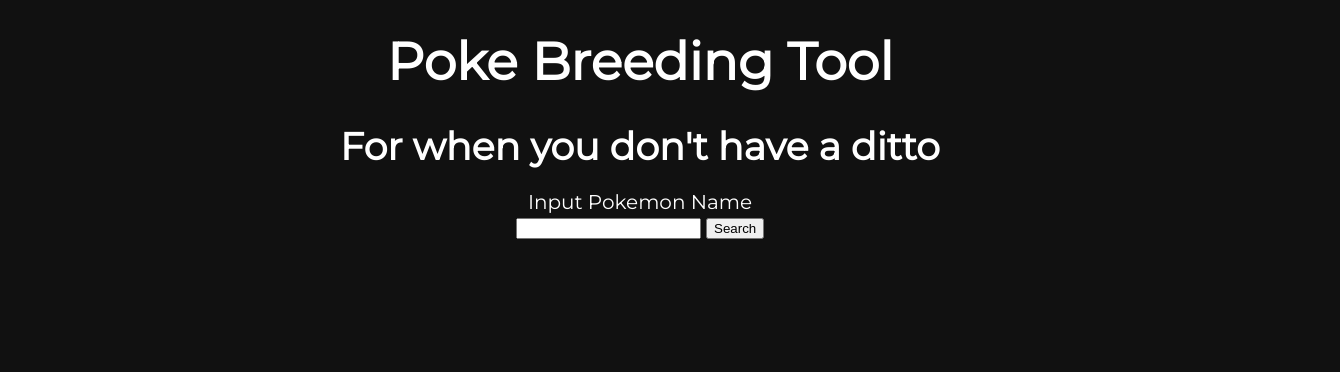
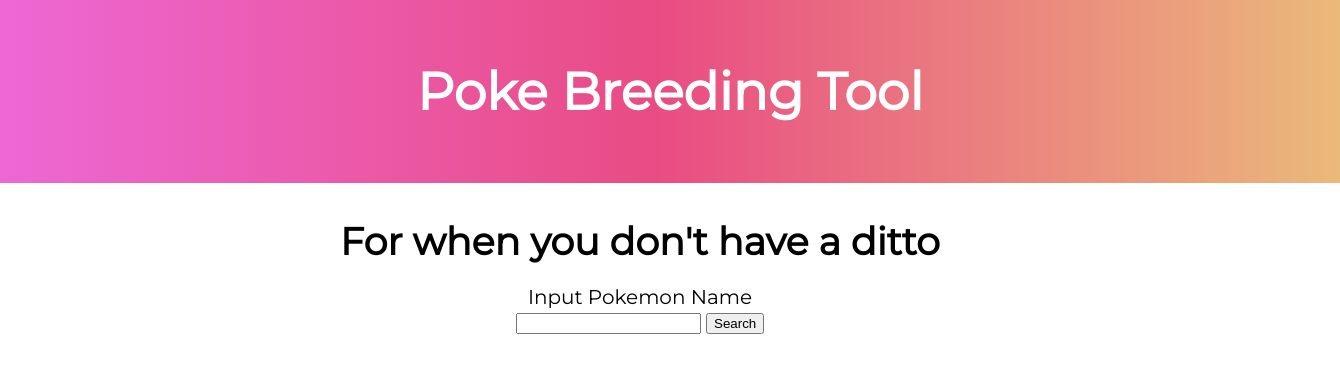
Before and after one commit to staten-island-tech/api-project-kucylwan, a website built with Parcel: page src/index.html in a window 1280 px wide. Shown: the whole page, 1340 px wide, since content can reach past the window. Built offline with nearby package versions, Linux system fonts and the light colour scheme.

Commit message:
made it look kind of like tinder but at what cost

```diff
--- a/src/index.html
+++ b/src/index.html
@@ -2,7 +2,7 @@
   <head>
     <meta charset="UTF-8" />
     <meta name="viewport" content="width=device-width, initial-scale=1.0" />
-    <title>interspecial violations of ethics</title>
+    <title>Tindermon</title>
     <link rel="preconnect" href="https://fonts.gstatic.com" />
     <link
       href="https://fonts.googleapis.com/css2?family=Montserrat&display=swap"
@@ -11,7 +11,8 @@
     <link rel="stylesheet" href="scss/style.scss" />
   </head>
   <body>
-    <h1 class="header">Poke Breeding Tool</h1>
+    <h1 class="header">
+      <div class="header-text">Poke Breeding Tool</div></h1>
     <h2 class="subheader">For when you don't have a ditto</h2>
     <section class="breeding-tool">
       <form id="input-form" class="form">
--- a/src/scss/style.scss
+++ b/src/scss/style.scss
@@ -6,19 +6,32 @@
   padding: 0;
   margin: 0;
   font-size: 62.5%;
-  color: white;
+  color: black;
   font-family: $font-main;
   font-weight: 500;
 }
 body {
-  background-color: #111;
+  background-color: white;
 }
 
 .header {
   font-size: 5.2rem;
 
+  width: 100%;
+
+  text-align: center;
+  background: linear-gradient(
+    90deg,
+    rgba(237, 104, 213, 1) 0%,
+    rgba(233, 76, 131, 1) 49%,
+    rgba(235, 185, 122, 1) 100%
+  );
+  padding: 3rem;
+}
+
+.header-text {
+  color: white;
   margin: 3rem auto;
-  text-align: center;
 }
 .subheader {
   margin: 1rem auto 2rem auto;
```
